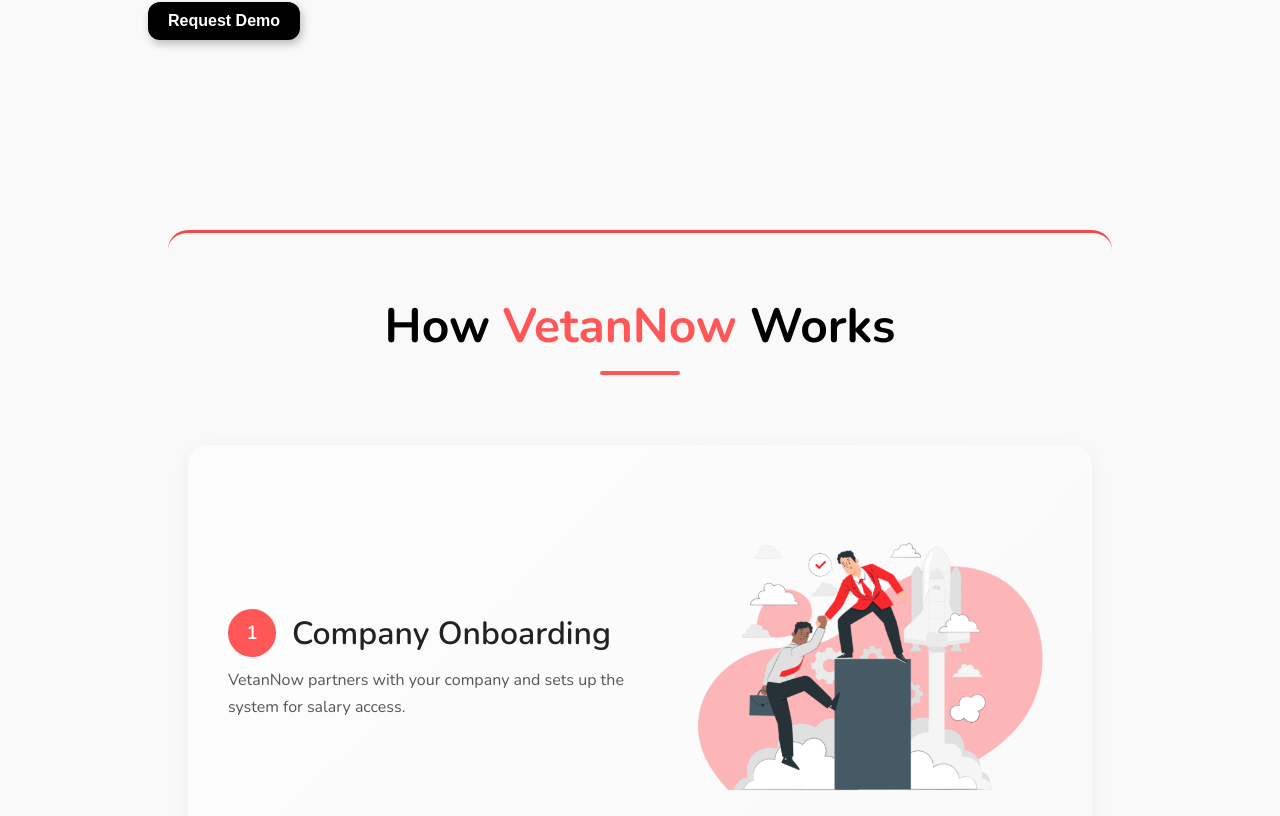
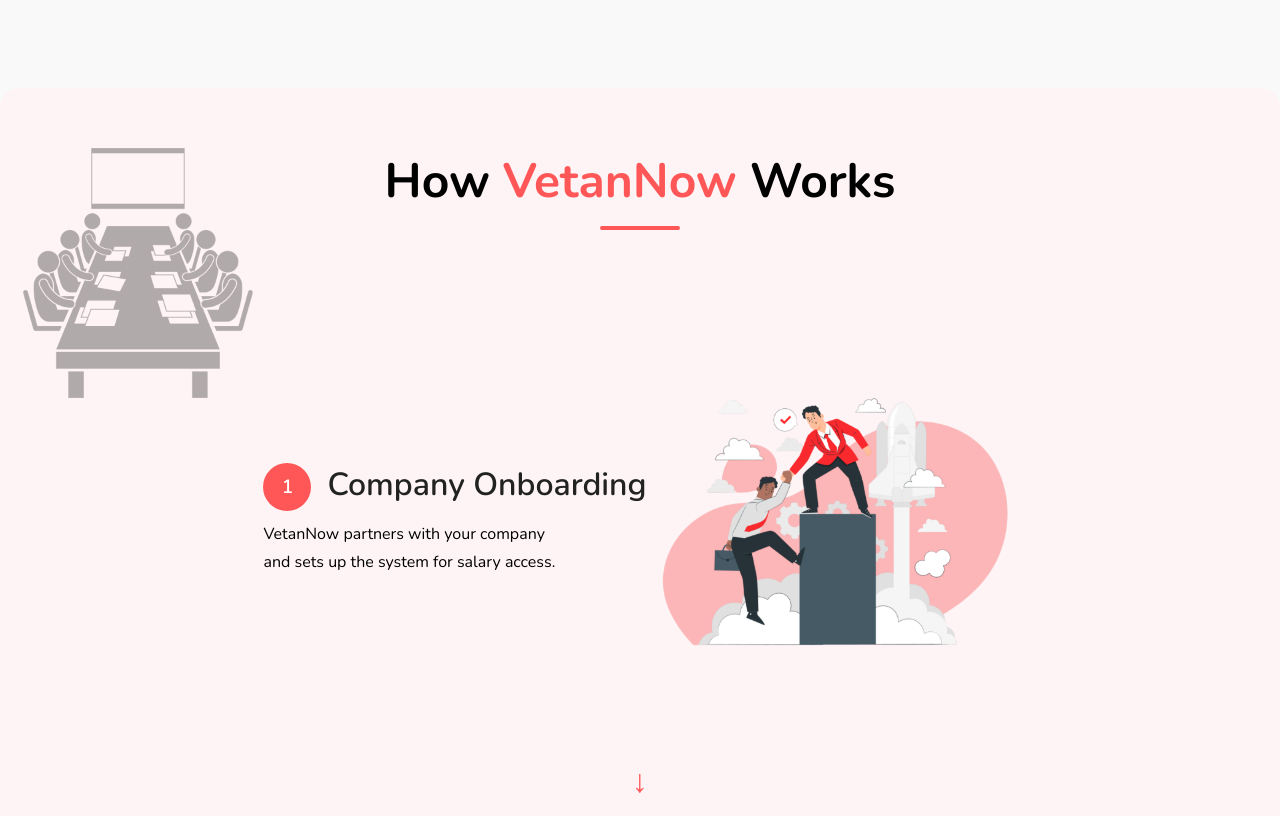
Before and after one commit to kaushik-chand/vetan-now-website, a React (Create React App) app: page / in a window 1280 px wide. Shown: the part 764-1580 px from the top of the page. Built offline with nearby package versions, Linux system fonts and the light colour scheme.

Commit message:
Refactor code structure for improved readability and maintainability

```diff
--- a/src/components/Navbar.css
+++ b/src/components/Navbar.css
@@ -5,7 +5,7 @@
     display: flex;
     align-items: center;
     justify-content: space-between;
-    position: fixed;
+    position: absolute;
     top: 0;
     left: 0;
     right: 0;
--- a/src/pages/Home.css
+++ b/src/pages/Home.css
@@ -3,14 +3,14 @@
 .home-container {
     font-family: 'Nunito', sans-serif;
     padding: 10px 20px;
-    width: 80%;
+    width: 100%;
     margin: 0 auto;
     display: flex;
     flex-direction: column;
     justify-content: center;
     align-items: center;
     gap: 20px;
-    max-width: 1200px;
+    /* max-width: 1200px; */
 }
 
 .banner {
--- a/src/pages/Home.jsx
+++ b/src/pages/Home.jsx
@@ -15,6 +15,8 @@
 import partnerships from "../img/partnerships.png";
 import "./partnerships.css";
 import dummy_company from "../img/dummy_comapny.png";
+import howitworks1 from "../img/howitwork1.png";
+import howitworks2 from "../img/howitwork2.png";
 
 
 const Home = () => {
@@ -39,7 +41,11 @@
           <img src={rightImage} alt="Home Banner" />
         </div>
       </div>
+
       <div className="how_itworks">
+        <div className="how_itworks_image">
+          <img src={howitworks1} alt="How It Works" />
+        </div>
         <h1>
           {" "}
           How <span>VetanNow</span> Works{" "}
@@ -107,6 +113,10 @@
               <img src={step4} alt="Payroll Integration" />
             </div>
           </div>
+
+          {/* <div className="how_itworks_image_down">
+            <img src={howitworks2} alt="How It Works" />
+          </div> */}
         </div>
       </div>
       {/* WHO WE ARE SECTION */}
--- a/src/pages/how_itworks.css
+++ b/src/pages/how_itworks.css
@@ -1,19 +1,72 @@
-.how_itworks {
+/* .how_itworks {
+    width: 100vw;
     display: flex;
     flex-direction: column;
     align-items: center;
     padding: 60px 20px;
     gap: 60px;
-    background-color: #f9f9f9;
     border-radius: 20px 20px;
-    margin: 20px;
-    /* box-shadow: 0 4px 20px rgba(0, 0, 0, 0.05); */
-    border-top: 3px solid rgba(245, 72, 72, 0.991);
-    border-bottom: 1px dashed rgba(245, 72, 72, 0.991);
     margin-top: 170px;
-    margin-bottom: 60px;
+    background: #fef4f5;
+    height: auto;
+} */
 
+.how_itworks {
+    position: relative;
+    /* Make this the anchor for absolutely positioned children */
+    width: 100vw;
+    display: flex;
+    flex-direction: column;
+    align-items: center;
+    padding: 60px 20px;
+    gap: 60px;
+    border-radius: 20px 20px;
+    margin-top: 170px;
+    background: #fef4f5;
+    height: auto;
 }
+
+.how_itworks_image {
+    position: absolute;
+    top: 2;
+    left: 1%;
+    z-index: 0;
+    width: 250px;
+    /* Or any desired width */
+    opacity: 0.3;
+    /* Optional: make it subtle like a watermark */
+    pointer-events: none;
+    /* Prevent it from interfering with interactions */
+}
+
+.how_itworks_image img {
+    width: 100%;
+    height: auto;
+}
+
+.how_itworks_image_down {
+    position: absolute;
+    bottom: -33%;
+    right: 0;
+    z-index: 0;
+    width: 2000px;
+    /* Or any desired width */
+    opacity: 0.7;
+    /* Optional: make it subtle like a watermark */
+    pointer-events: none;
+    /* Prevent it from interfering with interactions */
+}
+
+.how_itworks_image_down img {
+    width: 100%;
+    height: auto;
+    /* rotate */
+    transform: rotate(180deg);
+}
+
+/* relative on left top image */
+
+
 
 .how_itworks h1 {
     font-size: 3rem;
@@ -41,7 +94,7 @@
 .how_itworks_container {
     display: flex;
     flex-direction: column;
-    gap: 60px;
+    /* gap: -100px; */
     width: 100%;
     max-width: 1200px;
 }
@@ -49,26 +102,29 @@
 .card {
     display: flex;
     flex-direction: row;
-    gap: 40px;
+    gap: 10px;
     align-items: center;
+    justify-content: center;
     /* background: #fff; */
     padding: 40px;
     border-radius: 20px;
     /* box-shadow: 0 4px 20px rgba(0, 0, 0, 0.05); */
     transition: transform 0.3s ease, box-shadow 0.3s ease;
-    background: linear-gradient(135deg, #ffffffb9 0%, #f9f9f9 100%);
-    box-shadow: 0 4px 20px rgba(0, 0, 0, 0.05);
+    /* background: linear-gradient(135deg, #ffffffb9 0%, #f9f9f9 100%); */
+    /* box-shadow: 0 4px 20px rgba(0, 0, 0, 0.05); */
 }
+
 .card:nth-child(even) {
     flex-direction: row-reverse;
 }
+
 .card.reverse {
     flex-direction: row-reverse;
 }
 
 .card:hover {
-    transform: translateY(-5px);
-    box-shadow: 0 8px 30px rgba(0, 0, 0, 0.08);
+    /* transform: translateY(-5px); */
+    /* box-shadow: 0 8px 30px rgba(0, 0, 0, 0.08); */
 }
 
 .card:nth-child(even) {
@@ -77,6 +133,8 @@
 
 .card div {
     flex: 1;
+    max-width: 500px ;
+    /* align-self: center; */
 }
 
 .card h2 {
@@ -85,7 +143,7 @@
     color: #222;
     margin-bottom: 10px;
     display: flex;
-    align-items: center;
+    align-items: flex-start;
 }
 
 .card h2 span {
@@ -104,8 +162,10 @@
 .card p {
     font-size: 1rem;
     line-height: 1.7;
-    color: #555;
+    color: #000000;
     margin-top: 10px;
+    z-index: 999;
+    max-width: 300px ;
 }
 
 .card img {
@@ -141,11 +201,27 @@
 
 
 /* 🔁 Responsive Styles */
+
+@media (max-width: 1692px) {
+    .how_itworks_image_down{
+        bottom: -33%;
+        /* rotate : 9deg; */
+    }
+    .how_itworks_image_down img{
+        /* transform: rotate(2deg); */
+       translate: 0px 150px ;
+
+    }
+}
+
 @media (max-width: 992px) {
     .card {
         gap: 30px;
         padding: 30px;
     }
+        .how_itworks_image,.how_itworks_image_down {
+            display: none;
+        }
 }
 
 @media (max-width: 768px) {
@@ -153,9 +229,11 @@
         padding: 40px 10px;
         gap: 40px;
     }
+
     .how_itworks h1 {
         font-size: 2.5rem;
     }
+
     .how_itworks_container {
         gap: 40px;
     }
@@ -163,6 +241,28 @@
     .card {
         flex-direction: column;
         /* text-align: center; */
+        padding: 20px;
+    }
+
+    .card div {
+        max-width: 100%;
+        /* align-self: center; */
+        text-align: center;
+        margin: 0 auto;
+        /* width: 80vw; */
+
+    }
+
+    .card p {
+        font-size: 0.9rem;
+        line-height: 1.5;
+    }
+
+    .card h2 {
+        /* width: 80vw; */
+        font-size: 1.5rem;
+        justify-content: center;
+        text-align: center;
     }
 
     .card:nth-child(even) {
@@ -175,14 +275,14 @@
     }
 
     .card h2 span {
-        margin: 0 auto 10px;
+        /* margin: 0 auto 10px; */
         width: 40px;
         height: 40px;
         font-size: 1rem;
         display: flex;
         align-items: center;
         justify-content: center;
-        margin-right: 20px ;
+        margin-right: 20px;
     }
 
     .card img {
@@ -190,9 +290,13 @@
         width: 100%;
     }
 
-    .card.reverse{
+    .card.reverse {
         flex-direction: column;
         text-align: left;
+    }
+
+    .how_itworks_image{
+        display: none;
     }
 }
 
--- a/src/pages/who_we_are.css
+++ b/src/pages/who_we_are.css
@@ -18,7 +18,7 @@
     border-radius: 16px;
     /* background-color: #ffffff; */
     box-shadow: 0 20px 24px rgba(0, 0, 0, 0.08);
-    border-top: 3px solid rgba(245, 72, 72, 0.991);
+    /* border-top: 3px solid rgba(245, 72, 72, 0.991); */
 }
 
 .left-content {
```
Also changed, not shown: src/img/howitwork1.png (added), src/img/howitwork2.png (added).
